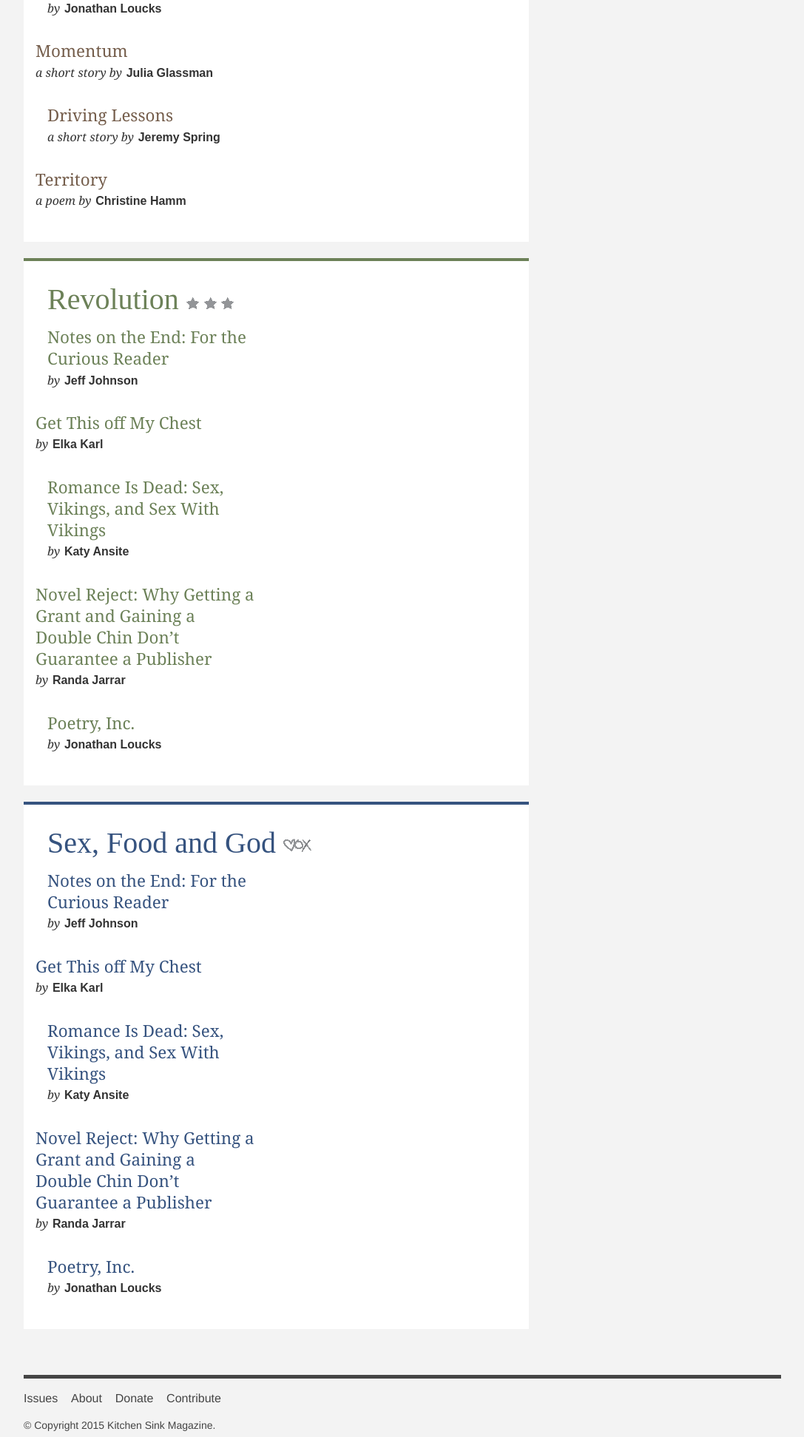
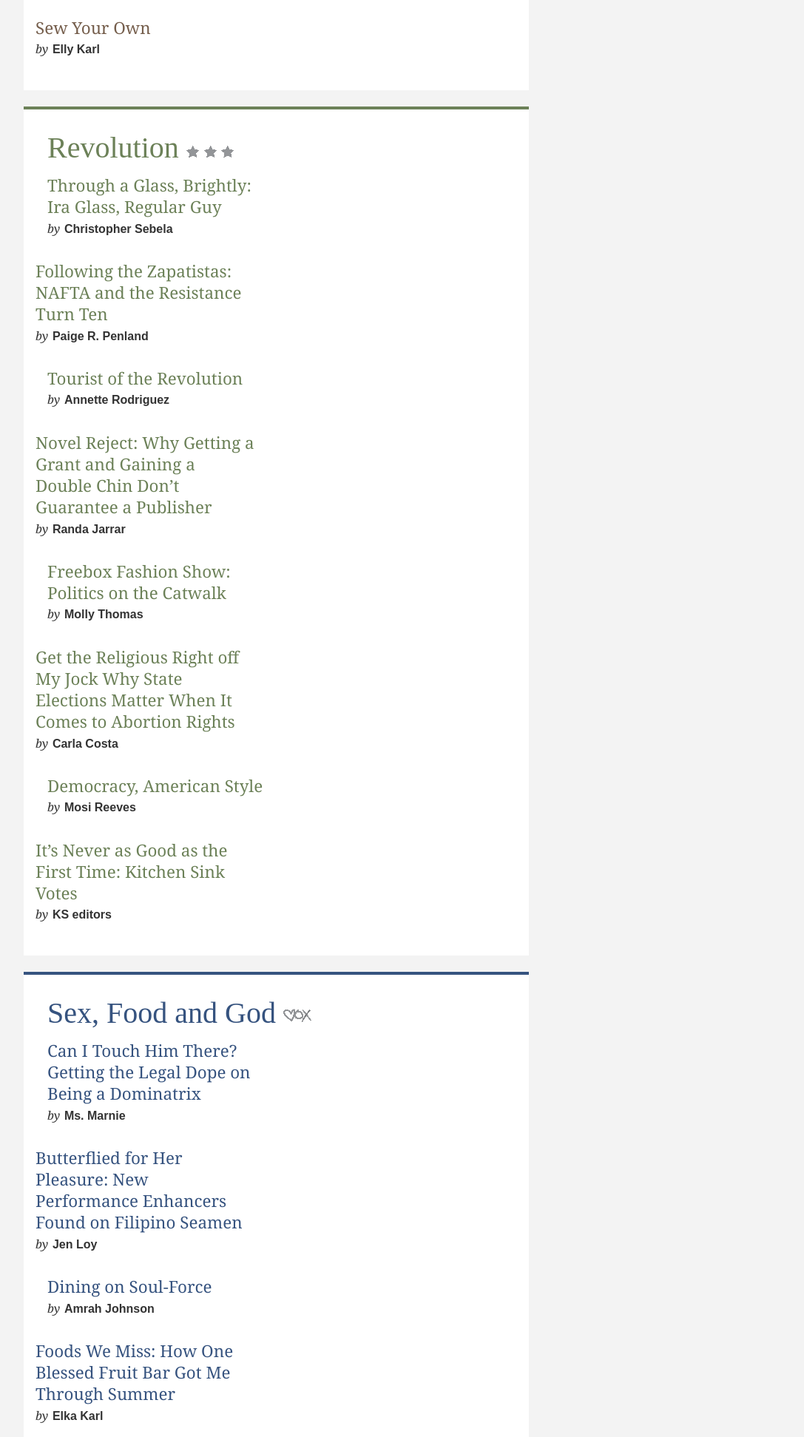
Before and after one commit to nneditch/kitchen-sink, a plain HTML site: page index.html in a window 1280 px wide. Shown: the part 4943-6886 px from the top of the page at 74% size, without its empty margins (96-1183 px from the left). Drawn offline with nearby package versions, Linux system fonts and the light colour scheme; some packages are replaced by stand-ins of ours; a script that the page names is missing.

Commit message:
rest of articles

```diff
--- a/index.html
+++ b/index.html
@@ -496,12 +496,30 @@
   <div class="articles">
     <article class="article h-entry">
       <a href="/article/articulating-our-civic-communication-literacies/">
-        <h1 class="entry-title">Notes on the End: For the Curious Reader</h1>
+        <h1 class="entry-title">Paintings: Alena Rudolph</h1>
+      </a>
+      </article>
+      <article class="article h-entry">
+      <a href="/article/articulating-our-civic-communication-literacies/">
+        <h1 class="entry-title">Critical Fictions</h1>
         <dl class="entry-meta">
           <dt class="author">By</dt>
           <dd class="author vcard">
             <span class="fn">
-              Jeff Johnson
+              Katherine Feo
+            </span>
+          </dd>
+        </dl>
+      </a>
+    </article>
+    <article class="article h-entry">
+      <a href="/article/articulating-our-civic-communication-literacies/">
+        <h1 class="entry-title">Text Haters: Among the Art Students</h1>
+        <dl class="entry-meta">
+          <dt class="author">By</dt>
+          <dd class="author vcard">
+            <span class="fn">
+              Paper Tiger
             </span>
           </dd>
         </dl>
@@ -509,12 +527,12 @@
       </article>
       <article class="article h-entry">
       <a href="/article/articulating-our-civic-communication-literacies/">
-        <h1 class="entry-title">Get This off My Chest</h1>
+        <h1 class="entry-title">The Pleasure Platform: When Looking Good Is Enough</h1>
         <dl class="entry-meta">
           <dt class="author">By</dt>
           <dd class="author vcard">
             <span class="fn">
-              Elka Karl
+              Dan Engber
             </span>
           </dd>
         </dl>
@@ -522,12 +540,71 @@
     </article>
     <article class="article h-entry">
       <a href="/article/articulating-our-civic-communication-literacies/">
-        <h1 class="entry-title">Romance Is Dead: Sex, Vikings, and Sex With Vikings</h1>
+        <h1 class="entry-title">When Robots Need Rogaine: Twenty-Five Years of Survival Research Laboratories</h1>
         <dl class="entry-meta">
           <dt class="author">By</dt>
           <dd class="author vcard">
             <span class="fn">
-              Katy Ansite
+              John-Christian Rauschenberg
+            </span>
+          </dd>
+        </dl>
+      </a>
+      </article>
+      <article class="article h-entry">
+      <a href="/article/articulating-our-civic-communication-literacies/">
+        <h1 class="entry-title">Sew Your Own</h1>
+        <dl class="entry-meta">
+          <dt class="author">By</dt>
+          <dd class="author vcard">
+            <span class="fn">
+              Elly Karl
+            </span>
+          </dd>
+        </dl>
+      </a>
+    </article>
+  </div>
+</section>
+<section class="issue-2 issue-8-revolution h-feed">
+  <header>
+    <h1 class="p-name">Revolution <img src="images/revfolio.png"></h1>
+  </header>
+  <div class="articles">
+    <article class="article h-entry">
+      <a href="/article/articulating-our-civic-communication-literacies/">
+        <h1 class="entry-title">Through a Glass, Brightly: Ira Glass, Regular Guy</h1>
+        <dl class="entry-meta">
+          <dt class="author">By</dt>
+          <dd class="author vcard">
+            <span class="fn">
+              Christopher Sebela
+            </span>
+          </dd>
+        </dl>
+      </a>
+      </article>
+      <article class="article h-entry">
+      <a href="/article/articulating-our-civic-communication-literacies/">
+        <h1 class="entry-title">Following the Zapatistas: NAFTA and the Resistance Turn Ten</h1>
+        <dl class="entry-meta">
+          <dt class="author">By</dt>
+          <dd class="author vcard">
+            <span class="fn">
+              Paige R. Penland
+            </span>
+          </dd>
+        </dl>
+      </a>
+    </article>
+    <article class="article h-entry">
+      <a href="/article/articulating-our-civic-communication-literacies/">
+        <h1 class="entry-title">Tourist of the Revolution</h1>
+        <dl class="entry-meta">
+          <dt class="author">By</dt>
+          <dd class="author vcard">
+            <span class="fn">
+              Annette Rodriguez
             </span>
           </dd>
         </dl>
@@ -548,12 +625,12 @@
     </article>
     <article class="article h-entry">
       <a href="/article/articulating-our-civic-communication-literacies/">
-        <h1 class="entry-title">Poetry, Inc.</h1>
+        <h1 class="entry-title">Freebox Fashion Show: Politics on the Catwalk</h1>
         <dl class="entry-meta">
           <dt class="author">By</dt>
           <dd class="author vcard">
             <span class="fn">
-              Jonathan Loucks
+              Molly Thomas
             </span>
           </dd>
         </dl>
@@ -561,25 +638,12 @@
       </article>
       <article class="article h-entry">
       <a href="/article/articulating-our-civic-communication-literacies/">
-        <h1 class="entry-title">Momentum</h1>
+        <h1 class="entry-title">Get the Religious Right off My Jock Why State Elections Matter When It Comes to Abortion Rights</h1>
         <dl class="entry-meta">
-          <dt class="author">A short story by</dt>
+          <dt class="author">By</dt>
           <dd class="author vcard">
             <span class="fn">
-              Julia Glassman
-            </span>
-          </dd>
-        </dl>
-      </a>
-    </article>
-    <article class="article h-entry">
-      <a href="/article/articulating-our-civic-communication-literacies/">
-        <h1 class="entry-title">Driving Lessons</h1>
-        <dl class="entry-meta">
-          <dt class="author">A short story by</dt>
-          <dd class="author vcard">
-            <span class="fn">
-              Jeremy Spring
+              Carla Costa
             </span>
           </dd>
         </dl>
@@ -587,32 +651,12 @@
       </article>
       <article class="article h-entry">
       <a href="/article/articulating-our-civic-communication-literacies/">
-        <h1 class="entry-title">Territory</h1>
-        <dl class="entry-meta">
-          <dt class="author">A poem by</dt>
-          <dd class="author vcard">
-            <span class="fn">
-              Christine Hamm
-            </span>
-          </dd>
-        </dl>
-      </a>
-    </article>
-  </div>
-</section>
-<section class="issue-2 issue-8-revolution h-feed">
-  <header>
-    <h1 class="p-name">Revolution <img src="images/revfolio.png"></h1>
-  </header>
-  <div class="articles">
-    <article class="article h-entry">
-      <a href="/article/articulating-our-civic-communication-literacies/">
-        <h1 class="entry-title">Notes on the End: For the Curious Reader</h1>
+        <h1 class="entry-title">Democracy, American Style</h1>
         <dl class="entry-meta">
           <dt class="author">By</dt>
           <dd class="author vcard">
             <span class="fn">
-              Jeff Johnson
+              Mosi Reeves
             </span>
           </dd>
         </dl>
@@ -620,51 +664,12 @@
       </article>
       <article class="article h-entry">
       <a href="/article/articulating-our-civic-communication-literacies/">
-        <h1 class="entry-title">Get This off My Chest</h1>
+        <h1 class="entry-title">It’s Never as Good as the First Time: Kitchen Sink Votes</h1>
         <dl class="entry-meta">
           <dt class="author">By</dt>
           <dd class="author vcard">
             <span class="fn">
-              Elka Karl
-            </span>
-          </dd>
-        </dl>
-      </a>
-    </article>
-    <article class="article h-entry">
-      <a href="/article/articulating-our-civic-communication-literacies/">
-        <h1 class="entry-title">Romance Is Dead: Sex, Vikings, and Sex With Vikings</h1>
-        <dl class="entry-meta">
-          <dt class="author">By</dt>
-          <dd class="author vcard">
-            <span class="fn">
-              Katy Ansite
-            </span>
-          </dd>
-        </dl>
-      </a>
-      </article>
-      <article class="article h-entry">
-      <a href="/article/articulating-our-civic-communication-literacies/">
-        <h1 class="entry-title">Novel Reject: Why Getting a Grant and Gaining a Double Chin Don’t Guarantee a Publisher</h1>
-        <dl class="entry-meta">
-          <dt class="author">By</dt>
-          <dd class="author vcard">
-            <span class="fn">
-              Randa Jarrar
-            </span>
-          </dd>
-        </dl>
-      </a>
-    </article>
-    <article class="article h-entry">
-      <a href="/article/articulating-our-civic-communication-literacies/">
-        <h1 class="entry-title">Poetry, Inc.</h1>
-        <dl class="entry-meta">
-          <dt class="author">By</dt>
-          <dd class="author vcard">
-            <span class="fn">
-              Jonathan Loucks
+              KS editors
             </span>
           </dd>
         </dl>
@@ -679,12 +684,12 @@
   <div class="articles">
     <article class="article h-entry">
       <a href="/article/articulating-our-civic-communication-literacies/">
-        <h1 class="entry-title">Notes on the End: For the Curious Reader</h1>
+        <h1 class="entry-title">Can I Touch Him There? Getting the Legal Dope on Being a Dominatrix</h1>
         <dl class="entry-meta">
           <dt class="author">By</dt>
           <dd class="author vcard">
             <span class="fn">
-              Jeff Johnson
+              Ms. Marnie
             </span>
           </dd>
         </dl>
@@ -692,7 +697,33 @@
       </article>
       <article class="article h-entry">
       <a href="/article/articulating-our-civic-communication-literacies/">
-        <h1 class="entry-title">Get This off My Chest</h1>
+        <h1 class="entry-title">Butterflied for Her Pleasure: New Performance Enhancers Found on Filipino Seamen</h1>
+        <dl class="entry-meta">
+          <dt class="author">By</dt>
+          <dd class="author vcard">
+            <span class="fn">
+              Jen Loy
+            </span>
+          </dd>
+        </dl>
+      </a>
+    </article>
+    <article class="article h-entry">
+      <a href="/article/articulating-our-civic-communication-literacies/">
+        <h1 class="entry-title">Dining on Soul-Force</h1>
+        <dl class="entry-meta">
+          <dt class="author">By</dt>
+          <dd class="author vcard">
+            <span class="fn">
+              Amrah Johnson
+            </span>
+          </dd>
+        </dl>
+      </a>
+      </article>
+      <article class="article h-entry">
+      <a href="/article/articulating-our-civic-communication-literacies/">
+        <h1 class="entry-title">Foods We Miss: How One Blessed Fruit Bar Got Me Through Summer</h1>
         <dl class="entry-meta">
           <dt class="author">By</dt>
           <dd class="author vcard">
@@ -705,7 +736,20 @@
     </article>
     <article class="article h-entry">
       <a href="/article/articulating-our-civic-communication-literacies/">
-        <h1 class="entry-title">Romance Is Dead: Sex, Vikings, and Sex With Vikings</h1>
+        <h1 class="entry-title">Trying to Surmise God</h1>
+        <dl class="entry-meta">
+          <dt class="author">By</dt>
+          <dd class="author vcard">
+            <span class="fn">
+              David Jasper
+            </span>
+          </dd>
+        </dl>
+      </a>
+      </article>
+      <article class="article h-entry">
+      <a href="/article/articulating-our-civic-communication-literacies/">
+        <h1 class="entry-title">Signs: Gemini Lie</h1>
         <dl class="entry-meta">
           <dt class="author">By</dt>
           <dd class="author vcard">
@@ -718,25 +762,12 @@
       </article>
       <article class="article h-entry">
       <a href="/article/articulating-our-civic-communication-literacies/">
-        <h1 class="entry-title">Novel Reject: Why Getting a Grant and Gaining a Double Chin Don’t Guarantee a Publisher</h1>
+        <h1 class="entry-title">Dreaming in Africa: Malaria, Fufu and Blueberry Pie</h1>
         <dl class="entry-meta">
           <dt class="author">By</dt>
           <dd class="author vcard">
             <span class="fn">
-              Randa Jarrar
-            </span>
-          </dd>
-        </dl>
-      </a>
-    </article>
-    <article class="article h-entry">
-      <a href="/article/articulating-our-civic-communication-literacies/">
-        <h1 class="entry-title">Poetry, Inc.</h1>
-        <dl class="entry-meta">
-          <dt class="author">By</dt>
-          <dd class="author vcard">
-            <span class="fn">
-              Jonathan Loucks
+              Lila Kitaeff
             </span>
           </dd>
         </dl>
```
